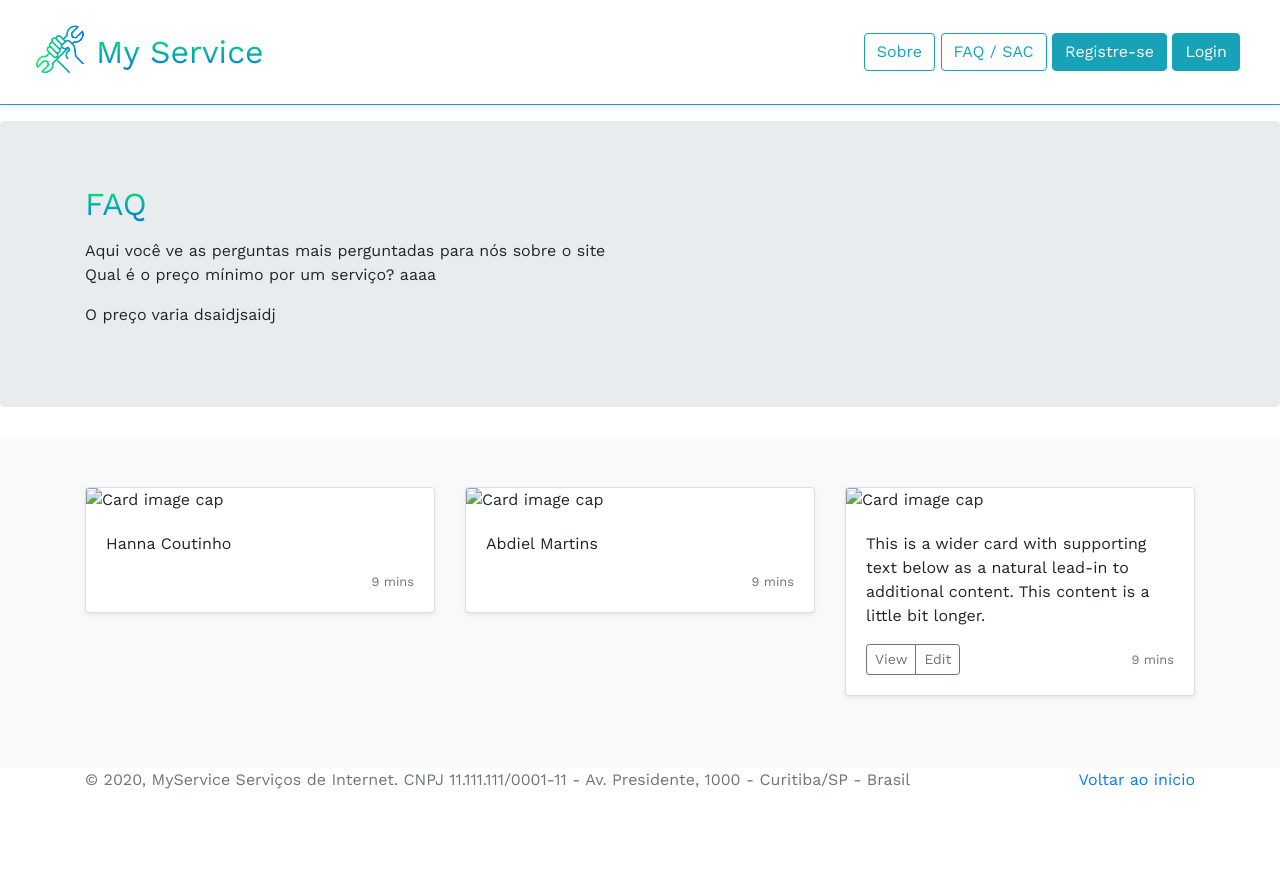
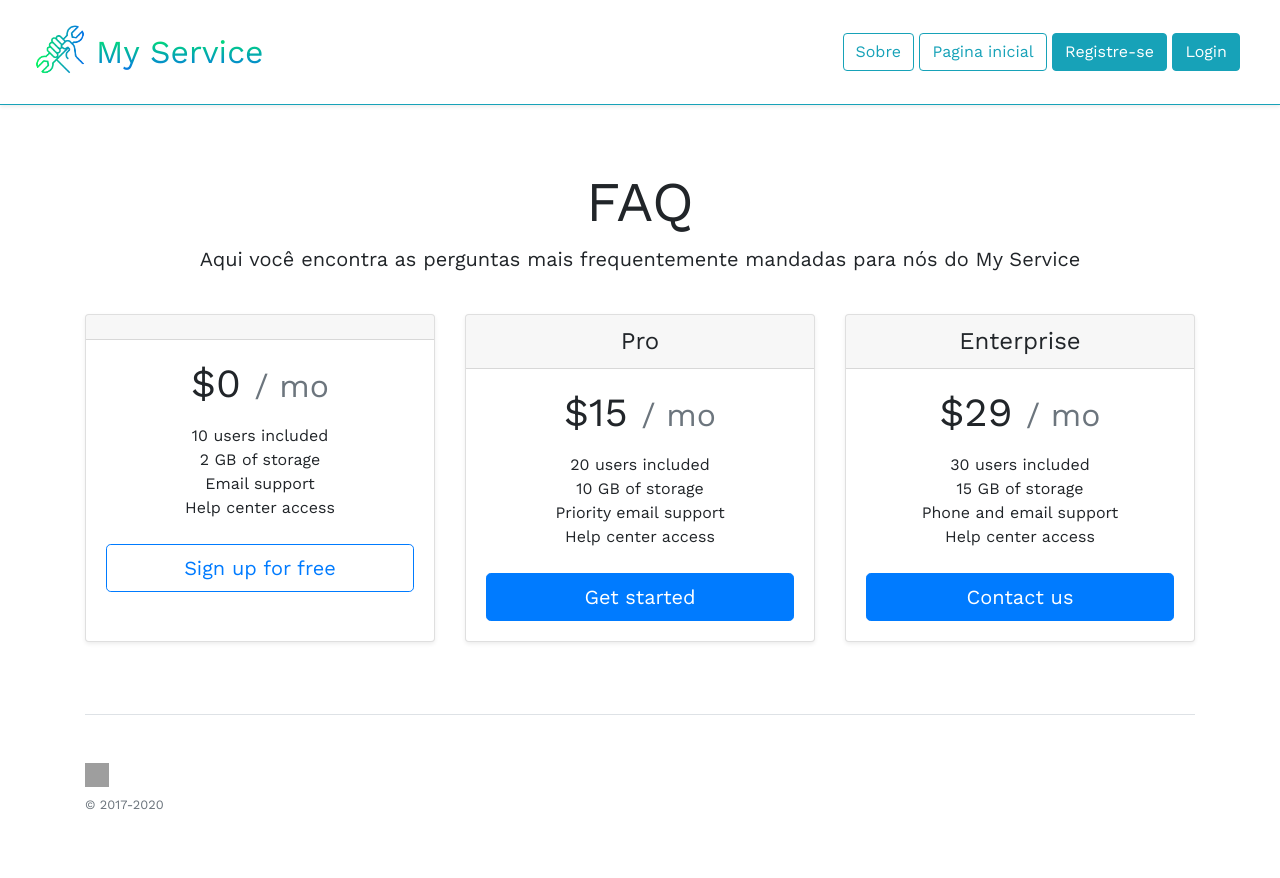
Before and after one commit to abdielmartins/myservice, a Django app: page /faq in a window 1280 px wide. Before the commit the page ends 789 px from the top, so only its background shows below. Run offline with Django 3.2, Linux system fonts and the light colour scheme; some libraries are stand-ins or nearby versions; grey boxes are pictures that could not be loaded.

Commit message:
mudancas no fac

```diff
--- a/templates/faq.html
+++ b/templates/faq.html
@@ -21,101 +21,81 @@
   </head>
 
   <body>
-
 <header>
         <div class="d-flex flex-column flex-md-row align-items-center p-3 px-md-4 mb-3 bg-white border-bottom border-info shadow-sm">
-          <a href="{% url 'home' %}"><img class="" src="{% static "images/assets/myservice.png" %}" alt="" width="72" height="72"></a>
+            <a href="/"><img class="" src="/static/images/assets/myservice.png" alt="" width="72" height="72"></a>
             <h5 class="my-0 mr-md-auto" id="gradient">My Service</h5>
             <nav class="my-2 my-md-0 mr-md-3">
-            {% if user.is_authenticated %}
-            <a class="btn btn-outline-info" href="{% url 'about' %}">Sobre</a>
-            <a class="btn btn-outline-info" href="{% url 'faq' %}">FAQ / SAC</a>
-            <a class="btn btn-info" href="{% url 'create' %}">Anunciar</a>
-            <a class="btn btn-info" href="{% url 'main' %}">Contratar</a>
-            <a class="btn btn-info" href="{% url 'logout' %}">Logout</a>
-            {% else %}
-            <a class="btn btn-outline-info" href="{% url 'about' %}">Sobre</a>
-            <a class="btn btn-outline-info" href="{% url 'faq' %}">FAQ / SAC</a>
-            <a class="btn btn-info" href="{% url 'register' %}">Registre-se</a>
-            <a class="btn btn-info" href="{% url 'login' %}">Login</a>
-            {% endif %}
+
+              <a class="btn btn-outline-info" href="/about">Sobre</a>
+              <a class="btn btn-outline-info" href="/home">Pagina inicial</a>
+              <a class="btn btn-info" href="/accounts/register/">Registre-se</a>
+              <a class="btn btn-info" href="/accounts/login/">Login</a>
+
             </nav>
           </div>
     </header>
-
-    <main role="main">
-      <div class="jumbotron">
-          <div class="container">
-            <h1 class="display-3" id="gradient">FAQ</h1>
-            </p> Aqui você ve as perguntas mais perguntadas para nós sobre o site
-            <p> Qual é o preço mínimo por um serviço? aaaa
-            <p> O preço varia dsaidjsaidj
+<div class="pricing-header px-3 py-3 pt-md-5 pb-md-4 mx-auto text-center">
+  <h1 class="display-4">FAQ</h1>
+  <p class="lead">Aqui você encontra as perguntas mais frequentemente mandadas para nós do My Service
   </p>
 </div>
+
+<div class="container">
+  <div class="card-deck mb-3 text-center">
+    <div class="card mb-4 shadow-sm">
+      <div class="card-header">
+        <h4 class="my-0 font-weight-normal"></h4>
       </div>
-
-
-      <div class="album py-5 bg-light">
-        <div class="container">
-
-          <div class="row">
-            <div class="col-md-4">
-              <div class="card mb-4 shadow-sm">
-                <img class="card-img-top" data-src="holder.js/100px225?theme=thumb&bg=55595c&fg=eceeef&text=Thumbnail" alt="Card image cap">
       <div class="card-body">
-                  <p class="card-text">Hanna Coutinho</p>
-                  <div class="d-flex justify-content-between align-items-center">
-                    <div class="btn-group">
-
-                    </div>
-                    <small class="text-muted">9 mins</small>
+        <h1 class="card-title pricing-card-title">$0 <small class="text-muted">/ mo</small></h1>
+        <ul class="list-unstyled mt-3 mb-4">
+          <li>10 users included</li>
+          <li>2 GB of storage</li>
+          <li>Email support</li>
+          <li>Help center access</li>
+        </ul>
+        <button type="button" class="btn btn-lg btn-block btn-outline-primary">Sign up for free</button>
       </div>
     </div>
+    <div class="card mb-4 shadow-sm">
+      <div class="card-header">
+        <h4 class="my-0 font-weight-normal">Pro</h4>
+      </div>
+      <div class="card-body">
+        <h1 class="card-title pricing-card-title">$15 <small class="text-muted">/ mo</small></h1>
+        <ul class="list-unstyled mt-3 mb-4">
+          <li>20 users included</li>
+          <li>10 GB of storage</li>
+          <li>Priority email support</li>
+          <li>Help center access</li>
+        </ul>
+        <button type="button" class="btn btn-lg btn-block btn-primary">Get started</button>
       </div>
     </div>
-            <div class="col-md-4">
     <div class="card mb-4 shadow-sm">
-                <img class="card-img-top" data-src="holder.js/100px225?theme=thumb&bg=55595c&fg=eceeef&text=Thumbnail" alt="Card image cap">
+      <div class="card-header">
+        <h4 class="my-0 font-weight-normal">Enterprise</h4>
+      </div>
       <div class="card-body">
-                  <p class="card-text">Abdiel Martins</p>
-                  <div class="d-flex justify-content-between align-items-center">
-                    <div class="btn-group">
-
-                    </div>
-                    <small class="text-muted">9 mins</small>
-                  </div>
-                </div>
-              </div>
-            </div>
-            <div class="col-md-4">
-              <div class="card mb-4 shadow-sm">
-                <img class="card-img-top" data-src="holder.js/100px225?theme=thumb&bg=55595c&fg=eceeef&text=Thumbnail" alt="Card image cap">
-                <div class="card-body">
-                  <p class="card-text">This is a wider card with supporting text below as a natural lead-in to additional content. This content is a little bit longer.</p>
-                  <div class="d-flex justify-content-between align-items-center">
-                    <div class="btn-group">
-                      <button type="button" class="btn btn-sm btn-outline-secondary">View</button>
-                      <button type="button" class="btn btn-sm btn-outline-secondary">Edit</button>
-                    </div>
-                    <small class="text-muted">9 mins</small>
-                  </div>
-                </div>
-              </div>
-            </div>
+        <h1 class="card-title pricing-card-title">$29 <small class="text-muted">/ mo</small></h1>
+        <ul class="list-unstyled mt-3 mb-4">
+          <li>30 users included</li>
+          <li>15 GB of storage</li>
+          <li>Phone and email support</li>
+          <li>Help center access</li>
+        </ul>
+        <button type="button" class="btn btn-lg btn-block btn-primary">Contact us</button>
       </div>
     </div>
   </div>
 
-    </main>
-
-    <footer class="text-muted">
-      <div class="container">
-        <p class="float-right">
-          <a href="#">Voltar ao inicio</a>
-        </p>
-        <p>&copy; 2020, MyService Serviços de Internet. CNPJ 11.111.111/0001-11 - Av. Presidente, 1000 - Curitiba/SP - Brasil</p>
+  <footer class="pt-4 my-md-5 pt-md-5 border-top">
+    <div class="row">
+      <div class="col-12 col-md">
+        <img class="mb-2" src="/docs/4.5/assets/brand/bootstrap-solid.svg" alt="" width="24" height="24">
+        <small class="d-block mb-3 text-muted">&copy; 2017-2020</small>
       </div>
-    </footer>
 
     <!-- Bootstrap core JavaScript
     ================================================== -->
```
Lines whose indentation alone changed are shown as unchanged.
